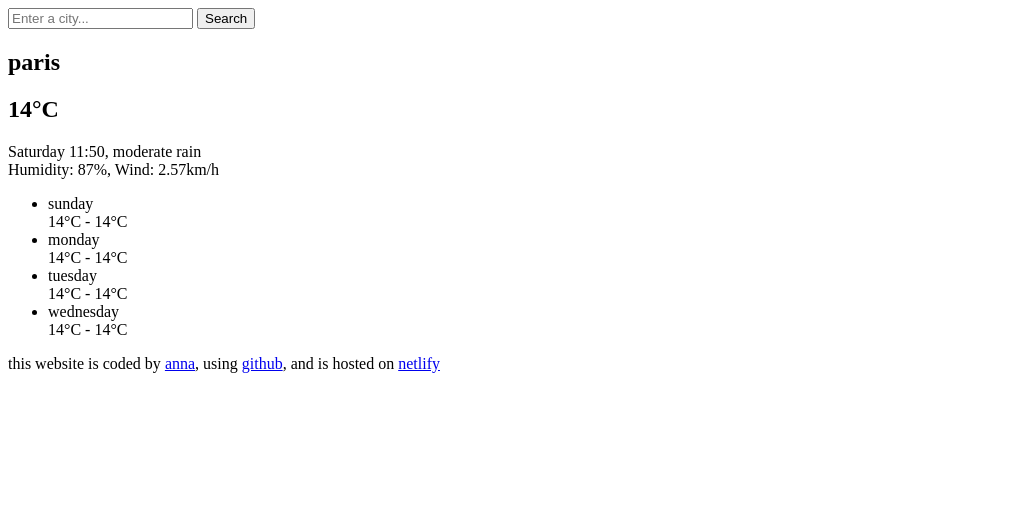
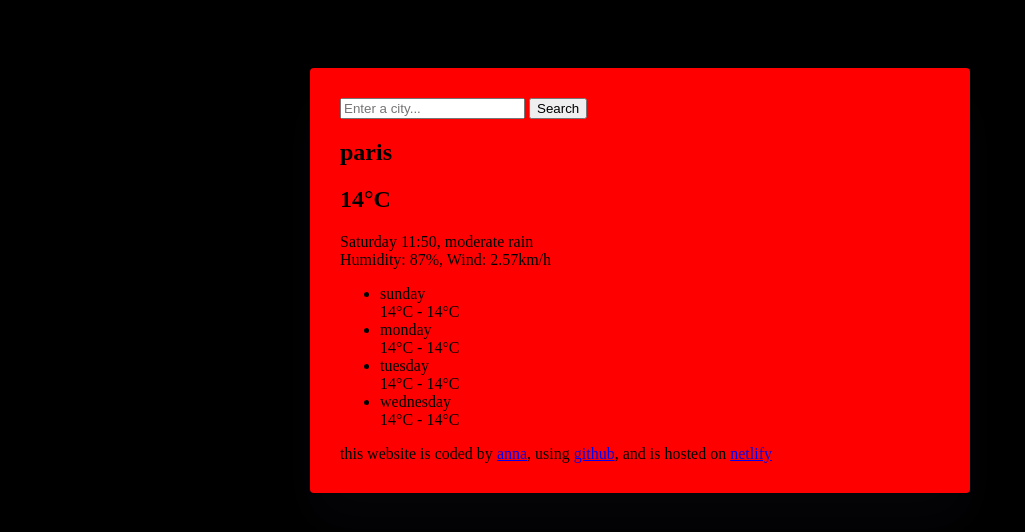
Before and after one commit to annadelehanty/application-meteo, a plain HTML site: page index.html in a window 1280 px wide. Shown: the whole page, without its empty margins (0-1025 px from the left). Drawn offline with Linux system fonts and the light colour scheme.

Commit message:
added css to main container
may change background colour

```diff
--- a/index.html
+++ b/index.html
@@ -4,10 +4,10 @@
     <meta charset="UTF-8" />
     <meta name="viewport" content="width=device-width, initial-scale=1.0" />
     <title>Méteo Mondiale</title>
-    <style src="src/styles.css"></style>
+    <link rel="stylesheet" href="src/styles.css" />
   </head>
   <body>
-    <div id="main-container">
+    <div id="container">
       <header>
         <form>
           <input type="search" placeholder="Enter a city..." required />
--- a/src/styles.css
+++ b/src/styles.css
@@ -0,0 +1,13 @@
+body {
+  background: black;
+}
+#container {
+  margin: 0 auto;
+  max-width: 600px;
+  box-shadow: 0 30px 50px #41326414;
+  padding: 30px;
+  background: red;
+  border-radius: 4px;
+  position: relative;
+  top: 60px;
+}
```
